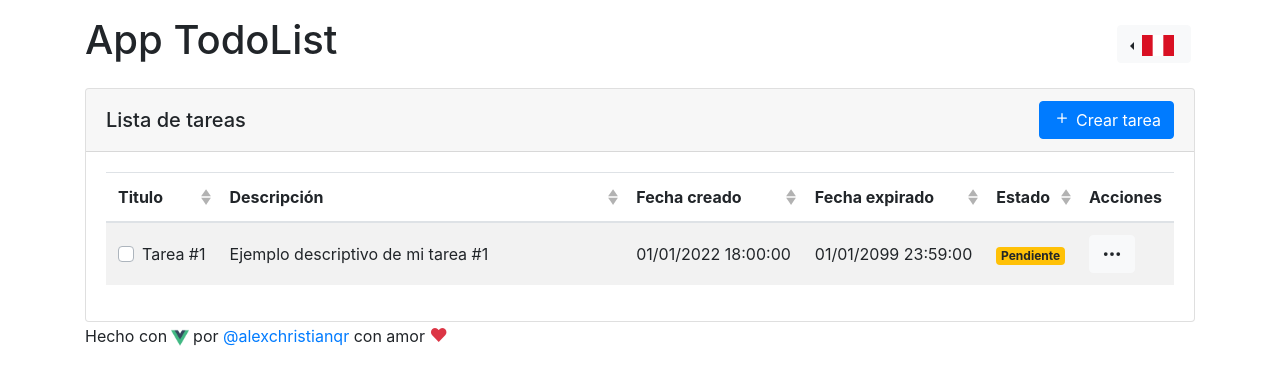
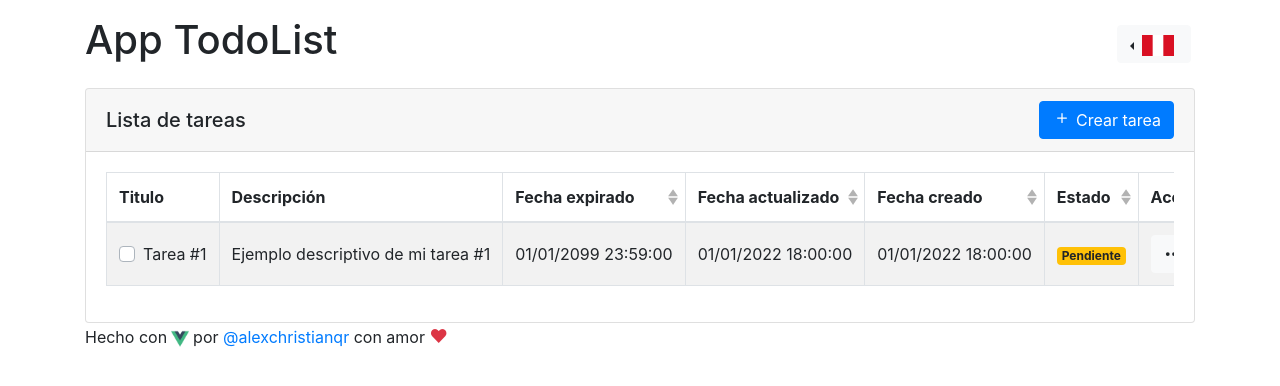
Before and after one commit to alexchristianqr/todolist, a Vue app: page / in a window 1280 px wide. Shown: the top 386 px of the page. Built offline with nearby package versions, Linux system fonts and the light colour scheme; a small style sheet from the web is missing; what vue-toast-notification would draw is missing.

Commit message:
[updated] refactor updated actions

```diff
--- a/src/components/todolist/index.vue
+++ b/src/components/todolist/index.vue
@@ -17,9 +17,12 @@
         </b-row>
       </template>
       <!--          <pre>{{ tasks }}</pre>-->
-      <b-table ref="table" :items="tasks" :fields="fields" show-empty empty-text="No hay tareas registradas" responsive hover striped>
+      <b-table ref="table" :items="tasks" :fields="fields" :sticky-header="true" show-empty empty-text="No hay tareas registradas" responsive hover striped bordered>
+        <template #head(updatedAt)="row">
+          <div class="text-truncate">{{ row.label }}</div>
+        </template>
         <template #cell(title)="row">
-          <b-form-checkbox v-model="row.item.status">
+          <b-form-checkbox v-model="row.item.status" @input="checkedTask(row.item)">
             <template v-if="row.item.status">
               <del>{{ row.item.title }}</del>
             </template>
@@ -33,11 +36,14 @@
             {{ row.item.description }}
           </div>
         </template>
+        <template #cell(expiredAt)="row">
+          <div>{{ formatDate(new Date(row.item.expiredAt), 'DD/MM/YYYY HH:mm:ss') }}</div>
+        </template>
+        <template #cell(updatedAt)="row">
+          <div>{{ formatDate(row.item.updatedAt, 'DD/MM/YYYY HH:mm:ss') }}</div>
+        </template>
         <template #cell(createdAt)="row">
           <div>{{ formatDate(row.item.createdAt, 'DD/MM/YYYY HH:mm:ss') }}</div>
-        </template>
-        <template #cell(expiredAt)="row">
-          <div>{{ formatDate(new Date(row.item.expiredAt), 'DD/MM/YYYY HH:mm:ss') }}</div>
         </template>
         <template #cell(status)="row">
           <b-badge v-if="row.item.status" variant="success">{{ $t('TodoList.card.body.table.labelCompleted') }}</b-badge>
@@ -97,16 +103,23 @@ export default {
     },
     fields() {
       return [
-        { key: 'title', label: this.$t('TodoList.card.body.table.fields.title'), sortable: true, tdClass: 'align-middle text-truncate' },
-        { key: 'description', label: this.$t('TodoList.card.body.table.fields.description'), sortable: true, tdClass: 'align-middle w-75' },
+        { key: 'title', label: this.$t('TodoList.card.body.table.fields.title'), sortable: false, tdClass: 'align-middle text-truncate', stickyColumn: true },
+        { key: 'description', label: this.$t('TodoList.card.body.table.fields.description'), sortable: false, tdClass: 'align-middle w-50' },
+        { key: 'expiredAt', label: this.$t('TodoList.card.body.table.fields.expiredAt'), sortable: true, tdClass: 'align-middle text-truncate' },
+        { key: 'updatedAt', label: this.$t('TodoList.card.body.table.fields.updatedAt'), sortable: true, tdClass: 'align-middle text-truncate' },
         { key: 'createdAt', label: this.$t('TodoList.card.body.table.fields.createdAt'), sortable: true, tdClass: 'align-middle text-truncate' },
-        { key: 'expiredAt', label: this.$t('TodoList.card.body.table.fields.expiredAt'), sortable: true, tdClass: 'align-middle text-truncate' },
         { key: 'status', label: this.$t('TodoList.card.body.table.fields.status'), sortable: true, tdClass: 'align-middle text-truncate' },
         { key: 'actions', label: this.$t('TodoList.card.body.table.fields.actions'), sortable: false, tdClass: 'align-middle' },
       ]
     },
   },
   methods: {
+    // Completar tarea
+    async checkedTask(row) {
+      this.modalParams = row
+      this.modalParams.updatedAt = new Date()
+      await this.$store.dispatch('Task.updateTask', { self: this })
+    },
     // Actualizar o crear tarea
     updateOrCreate() {
       if (this.modalParams.isPost) {
@@ -121,14 +134,18 @@ export default {
       this.modalParams.id = lengthTasks + 1
       await this.$store.dispatch('Task.createTask', { self: this })
     },
+    // Actualizar tarea
     async updateTask() {
+      this.modalParams.updatedAt = new Date()
       await this.$store.dispatch('Task.updateTask', { self: this })
     },
     // Eliminar tarea
     async deleteTask(row) {
       this.modalParams = row
+      this.modalParams.updatedAt = new Date()
       await this.$store.dispatch('Task.removeTask', { self: this })
     },
+    // Alerta modal notificación
     notifyDeleteTask(row) {
       this.messageBoxConfirm({
         message: this.$t('TodoList.card.body.table.labelNotifyDeleteTask'),
@@ -148,8 +165,9 @@ export default {
               id: null,
               title: null,
               description: null,
+              expiredAt: new Date(),
+              updatedAt: new Date(),
               createdAt: new Date(),
-              expiredAt: new Date(),
               status: false,
             }
           } else {
--- a/src/locales/en/TodoList.js
+++ b/src/locales/en/TodoList.js
@@ -13,8 +13,9 @@ export default {
         fields: {
           title: 'Title',
           description: 'Description',
+          expiredAt: 'Expire date',
+          updatedAt: 'Updated date',
           createdAt: 'Created date',
-          expiredAt: 'Expire date',
           status: 'Status',
           actions: 'Actions',
         },
--- a/src/locales/es/TodoList.js
+++ b/src/locales/es/TodoList.js
@@ -13,8 +13,9 @@ export default {
         fields: {
           title: 'Titulo',
           description: 'Descripción',
+          expiredAt: 'Fecha expirado',
+          updatedAt: 'Fecha actualizado',
           createdAt: 'Fecha creado',
-          expiredAt: 'Fecha expirado',
           status: 'Estado',
           actions: 'Acciones',
         },
--- a/src/store/modules/tasks/state.js
+++ b/src/store/modules/tasks/state.js
@@ -5,8 +5,9 @@ const state = {
         id: 1,
         title: 'Tarea #1',
         description: 'Ejemplo descriptivo de mi tarea #1',
+        expiredAt: '2099-01-01 23:59:00',
+        updatedAt: '2022-01-01 18:00:00',
         createdAt: '2022-01-01 18:00:00',
-        expiredAt: '2099-01-01 23:59:00',
         status: false,
       },
     ],
```
